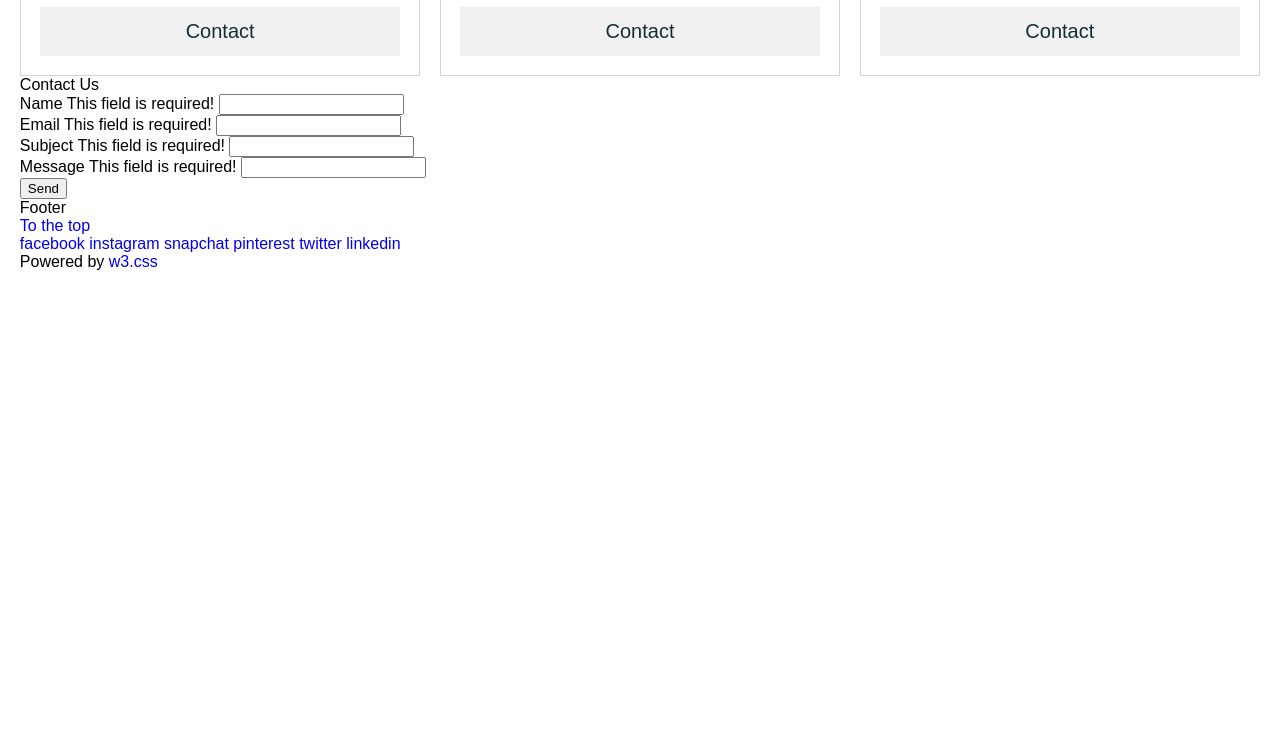
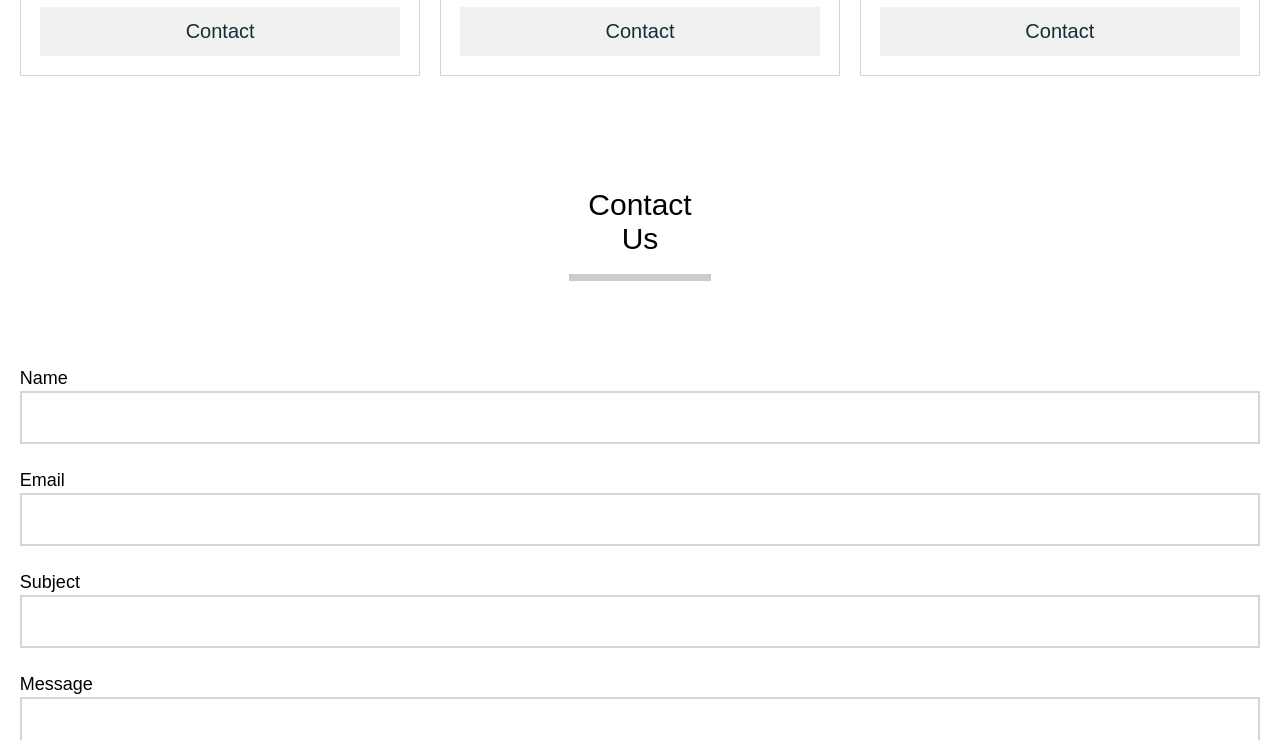
Before and after one commit to Abhijeet-Portfolio/marketing-template, a plain HTML site: page index.html in a window 1280 px wide. Shown: the part 3140-3880 px from the top of the page. Before the commit the page ends 3411 px from the top, so only its background shows below. Drawn offline with Linux system fonts and the light colour scheme.

Commit message:
contact section css done

```diff
--- a/assets/css/style.css
+++ b/assets/css/style.css
@@ -358,6 +358,57 @@ header span::after {
 
 /* we-are section end */
 
+/* contact-us section start */
+
+.contact { margin-top: 112px;}
+
+.contact h2{
+  width: 11.5%;
+  padding-bottom: 18px;
+  border-bottom: 7px solid #cccccc;
+  margin: 0 auto 60px;
+  font-size: 30px;
+  font-weight: 500;
+  text-align: center;
+}
+
+form { margin: 75px 0;}
+
+.form-group { padding: 12px 0;}
+
+form label {
+  font-size: 18px;
+  font-weight: 500;
+}
+
+form input {
+  box-sizing: border-box;
+  width: 100%;
+  padding: 14px 2%;
+  border: 2px solid #d5d5d5;
+  margin: 2px 0;
+  font-size: 18px;
+  outline: none;
+}
+
+form span {
+  display: none;
+  color: #ff2b2b;
+}
+
+form button {
+  box-sizing: border-box;
+  width: 100%;
+  padding: 13px 0;
+  border: 1px solid #000000;
+  margin-top: 6px;
+  background-color: #000000;
+  color: #cccccc;
+  font-size: 18px;
+}
+
+/* contact-us section end */
+
 /*=================================
   main styling ends here
 =================================*/
```
